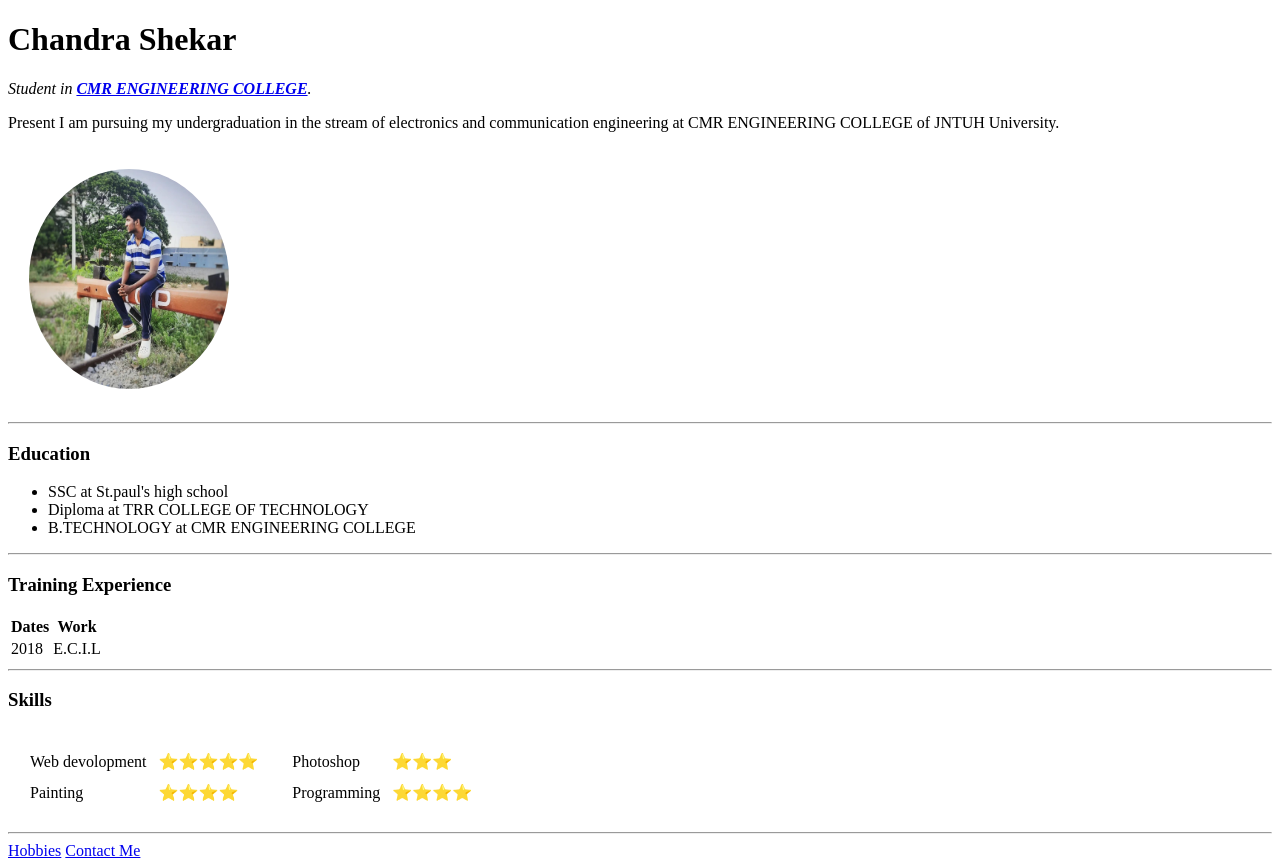
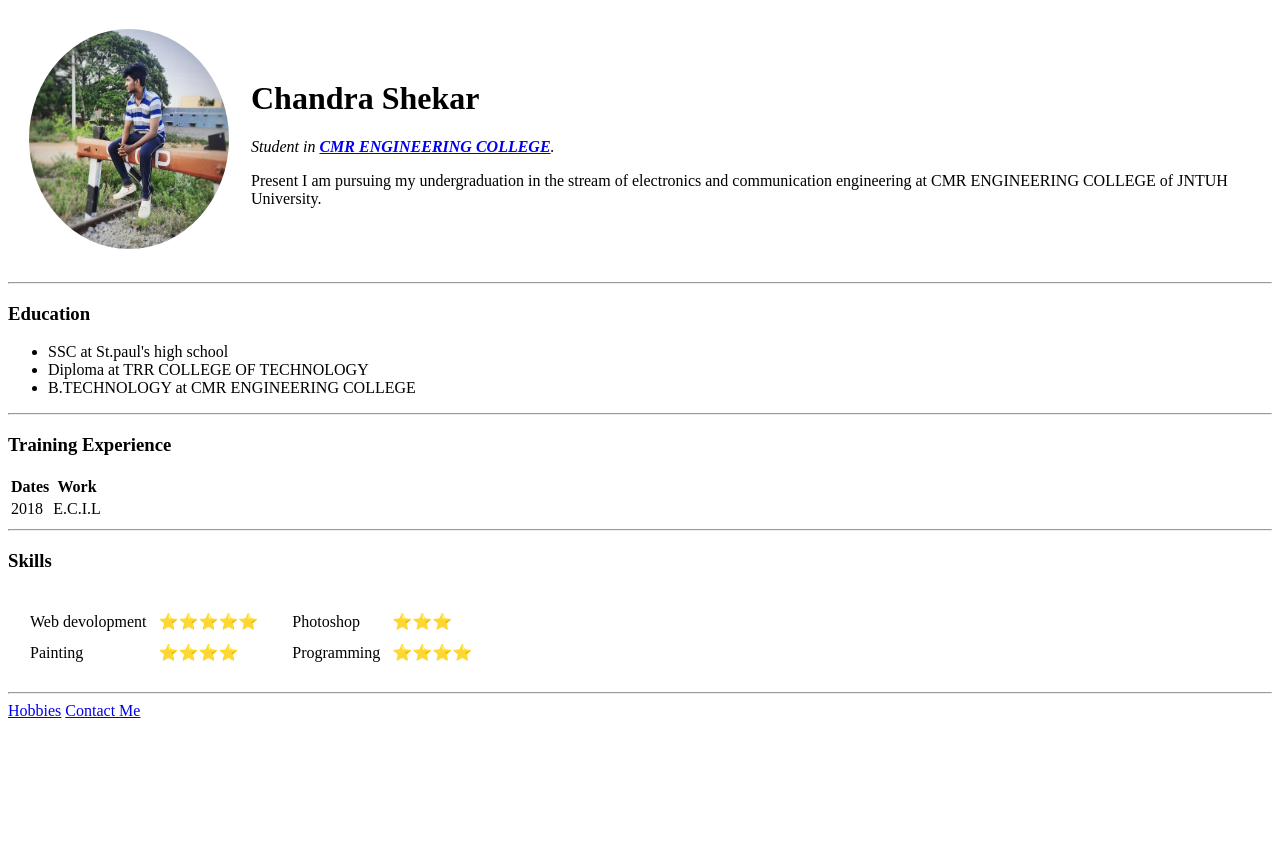
Before and after one commit to ChandraShekar-hub18/cv, a plain HTML site: page index.html in a window 1280 px wide. After the commit the page ends 800 px from the top, so only its background shows below. Drawn offline with Linux system fonts and the light colour scheme.

Commit message:
Update index.html
profile table update

```diff
--- a/index.html
+++ b/index.html
@@ -18,9 +18,9 @@
   <table cellspacing="20">
     <tr>
       <th><img src="images/Profile.jpg" alt="Chandra shekar profile-pic" width= 200 height = 220></th>
-      <tb><H1>Chandra Shekar</H1>
+      <td><H1>Chandra Shekar</H1>
       <p><em>Student in <strong><a href="https://cmrec.ac.in/">CMR ENGINEERING COLLEGE</a></strong>.</em></p>
-      <p>Present I am pursuing my undergraduation in the stream of electronics and communication engineering at CMR ENGINEERING COLLEGE of JNTUH University.</p></tb>
+      <p>Present I am pursuing my undergraduation in the stream of electronics and communication engineering at CMR ENGINEERING COLLEGE of JNTUH University.</p></td>
     </tr>
   </table>
 
```
